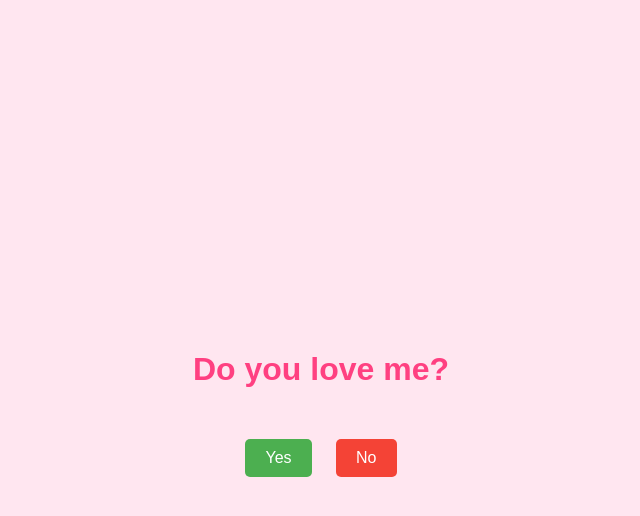
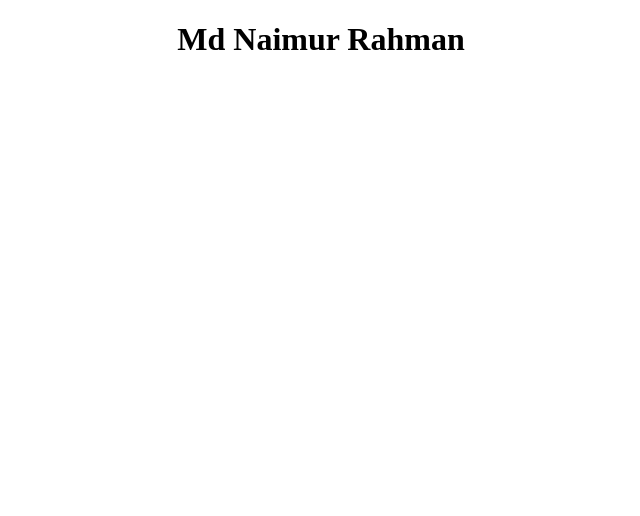
Before and after one commit to iamnaimurr/Valentine_Love_Project, a plain HTML site: page index.html in a window 1280 px wide. Shown: the whole page, without its empty margins (319-959 px from the left). Drawn offline with Linux system fonts and the light colour scheme.

Commit message:
Updated index.html

```diff
--- a/index.html
+++ b/index.html
@@ -1,64 +1,11 @@
 <!DOCTYPE html>
-<html lang="en">
-<head>
-  <meta charset="UTF-8" />
-  <meta name="viewport" content="width=device-width, initial-scale=1.0" />
-  <title>Do You Love Me?</title>
-  <style>
-    body {
-      display: flex;
-      flex-direction: column;
-      align-items: center;
-      justify-content: center;
-      height: 100vh;
-      background-color: #ffe6f0;
-      font-family: Arial, sans-serif;
-    }
-    h1 {
-      color: #ff4081;
-    }
-    .buttons {
-      margin-top: 20px;
-    }
-    button {
-      padding: 10px 20px;
-      margin: 10px;
-      font-size: 16px;
-      cursor: pointer;
-      border-radius: 5px;
-      border: none;
-      color: white;
-      transition: transform 0.2s;
-    }
-    .yes {
-      background-color: #4caf50;
-    }
-    .no {
-      background-color: #f44336;
-    }
-  </style>
-</head>
-<body>
-  <h1 id="question">Do you love me?</h1>
-  <div class="buttons">
-    <button class="yes" id="yesBtn">Yes</button>
-    <button class="no" id="noBtn">No</button>
-  </div>
+<html>
+  <body>
+    <div>
+    <h1><center>Md Naimur Rahman</center></h1>
 
-  <script>
-    const yesBtn = document.getElementById('yesBtn');
-    const noBtn = document.getElementById('noBtn');
+   </div>
 
-    let fontSize = 16;
 
-    noBtn.addEventListener('click', () => {
-      fontSize += 5;
-      yesBtn.style.fontSize = `${fontSize}px`;
-    });
-
-    yesBtn.addEventListener('click', () => {
-      alert('I knew it!😉❤️');
-    });
-  </script>
-</body>
+  </body>
 </html>
```
